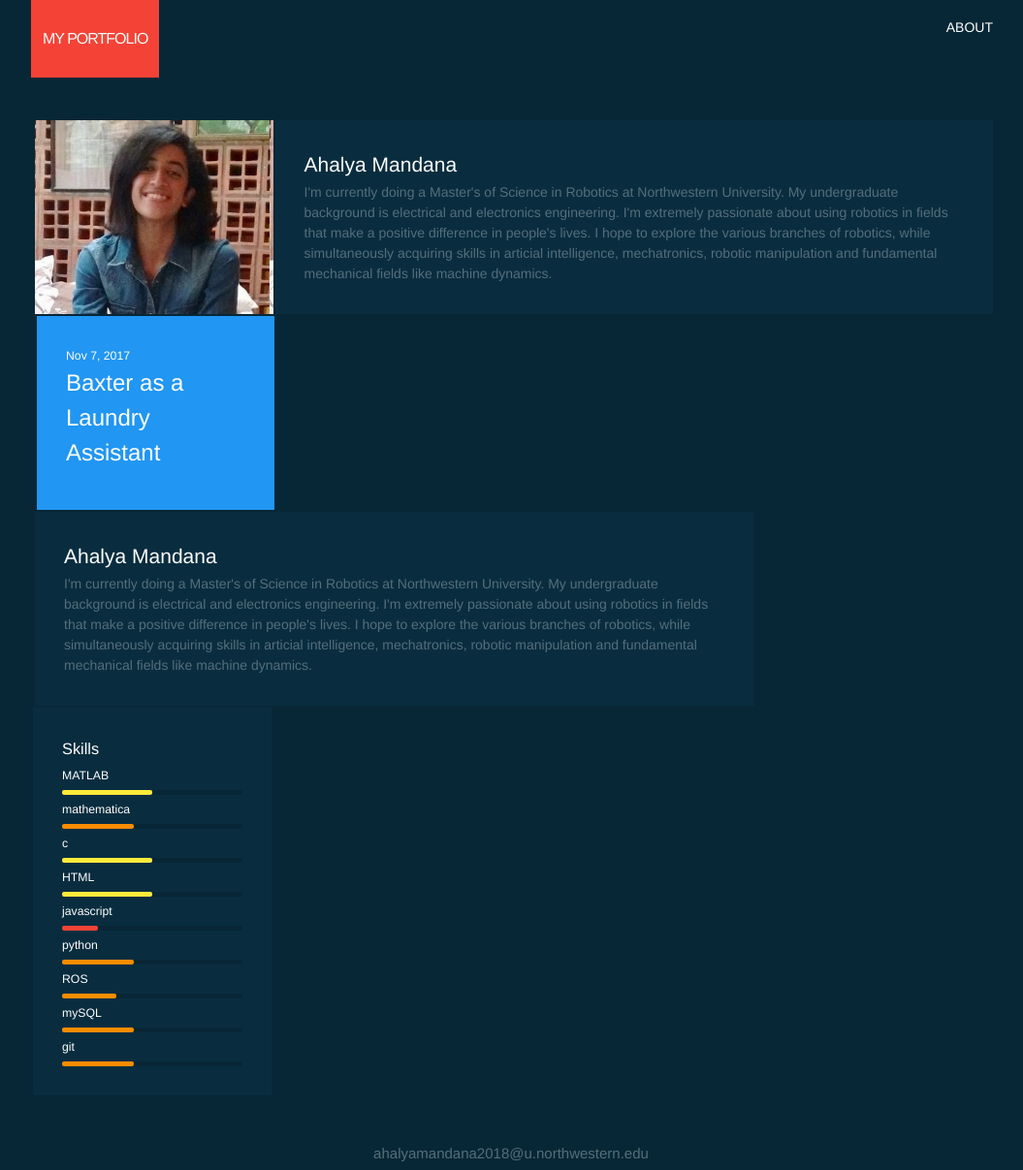
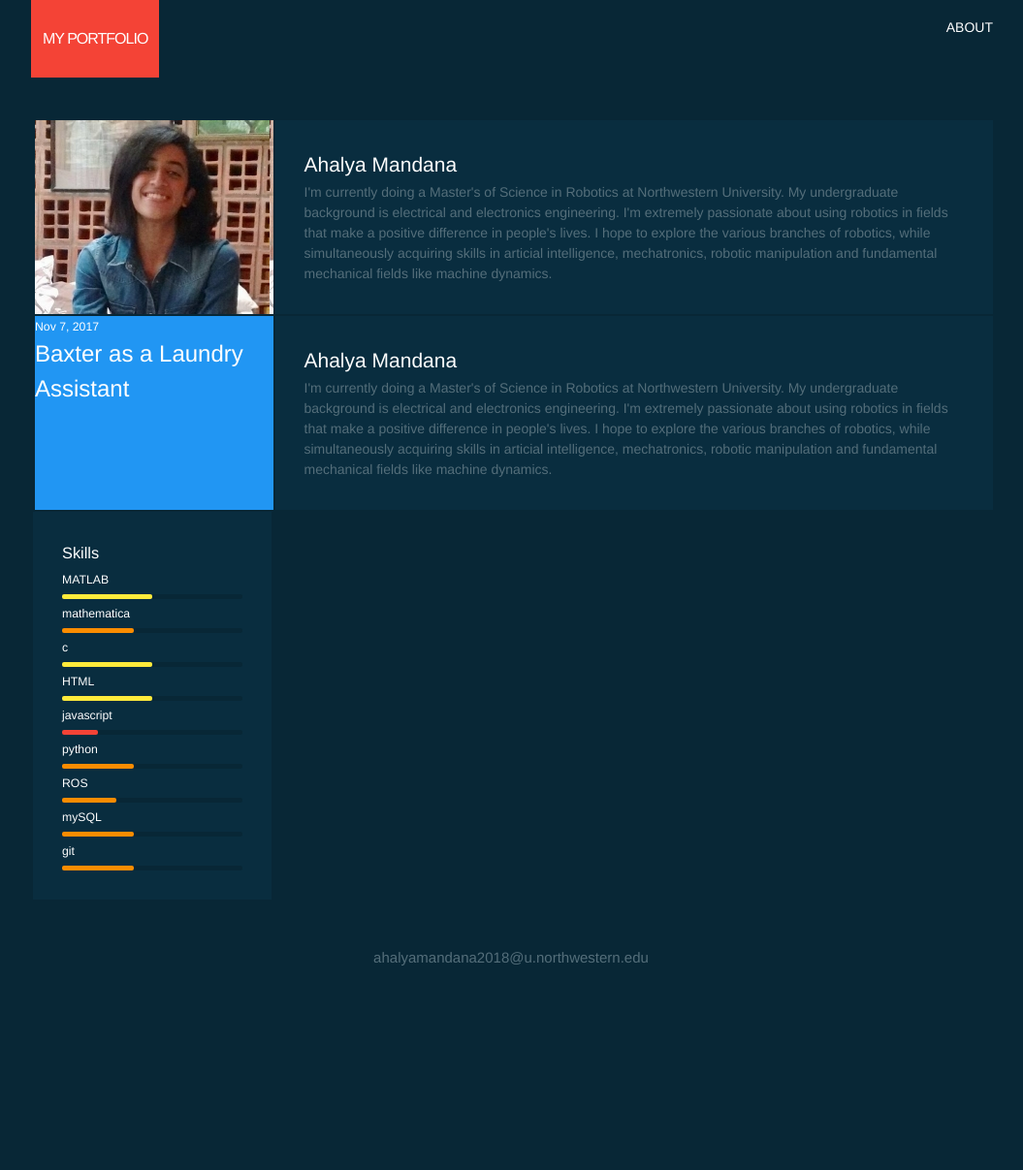
Before and after one commit to am2512/am2512.github.io, a Jekyll site: the page built from index.html, in a window 1280 px wide. Shown: the whole page at 97% size, without its empty margins (112-1167 px from the left). Built offline with Jekyll 4.4.1, drawn with Linux system fonts in a browser that asks for light colours; after the commit the page ends 1005 px from its top, so only the background shows below that.

Commit message:
Formatting content

```diff
--- a/_posts/2016-03-30-welcome-to-jekyll.markdown
+++ b/_posts/2016-03-30-welcome-to-jekyll.markdown
@@ -2,8 +2,6 @@
 layout: post
 title:  "Baxter as a Laundry Assistant"
 color:  blue
-width:   4
-height:  1
 date:   2017-11-07 11:31:49 +0200
 categories: jekyll update
 ---
--- a/index.html
+++ b/index.html
@@ -23,18 +23,18 @@ layout: default
 
    <div class="col col-12">
 
-       <div class="col col-9">
+       <div class="col col-3">
     {% for post in site.posts %}
-      <div class="col col-{{post.width}}">
+
         <div class="block {{post.color}}">
-            <div class="block-body height-{{post.height}}">
+
                 <span class="post-meta white-text">{{ post.date | date: "%b %-d, %Y" }}</span>
 
                 <h2>
                   <a class="post-link white-text" href="{{ post.url | prepend: site.baseurl }}">{{ post.title }}</a>
                 </h2>
-            </div>
-        </div>
+
+
       </div>
     {% endfor %}
     </div>
```
